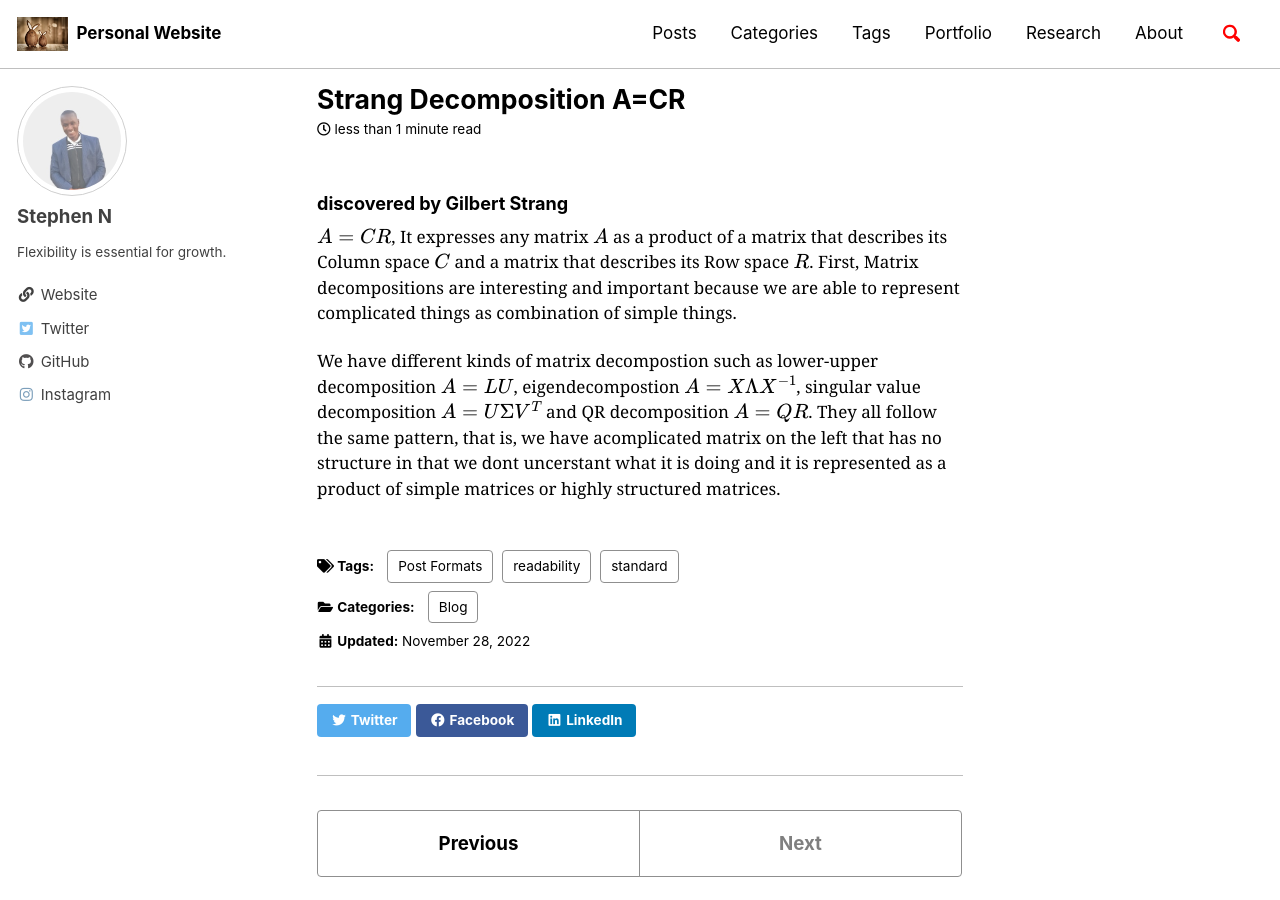
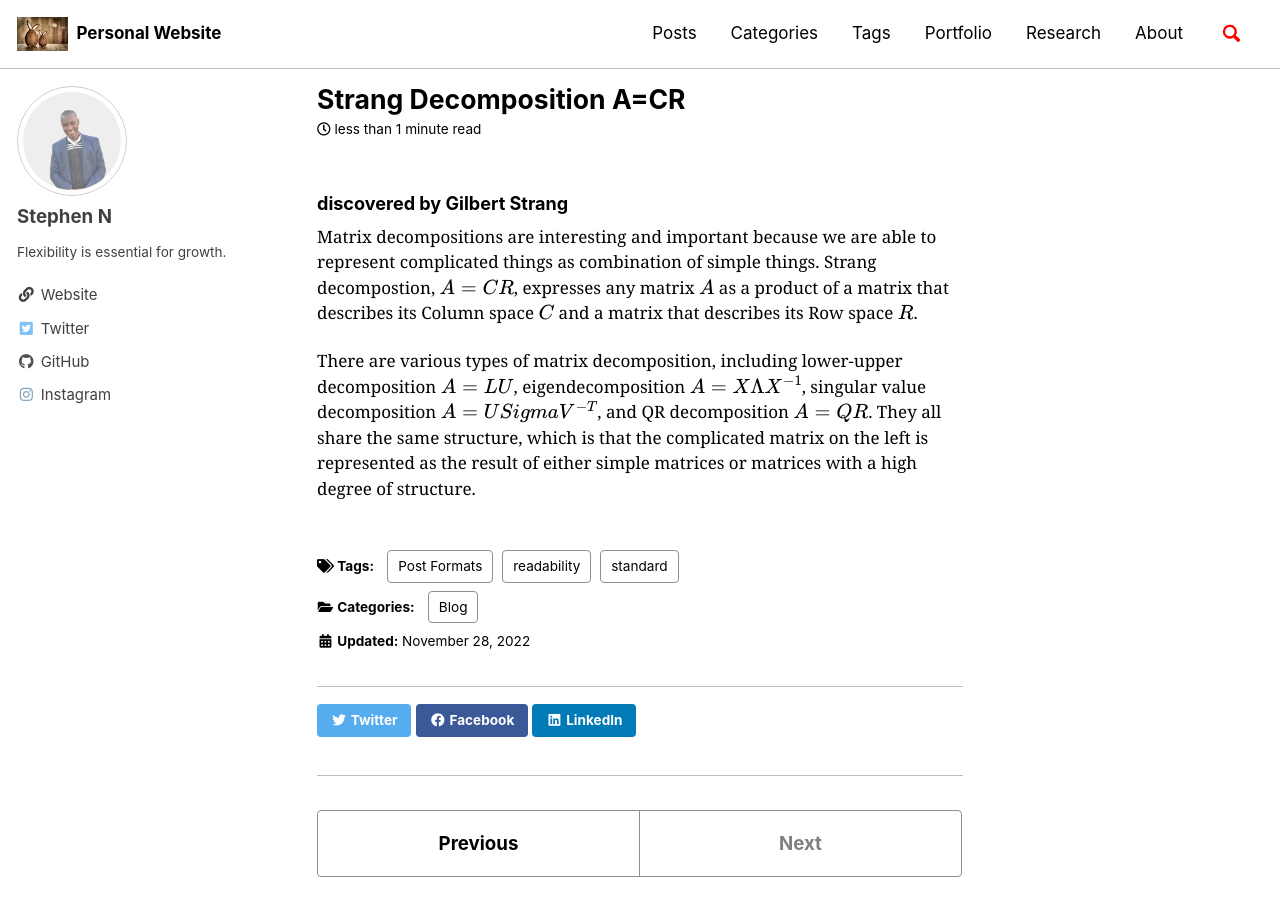
Before and after one commit to StephenNaboth/stephenNaboth.github.io, a Jekyll site: the page built from _posts/2022-11-28-strang-decomposition.md, in a window 1280 px wide and 900 px high. Built offline with Jekyll 4.4.1, drawn with Linux system fonts in a browser that asks for light colours; cached includes are drawn as plain includes; formulas are drawn with MathJax 3; a script that is not in the unit is left out; comment, search, counter and statistics services are not loaded.

Commit message:
add latex

```diff
--- a/_posts/2022-11-28-strang-decomposition.md
+++ b/_posts/2022-11-28-strang-decomposition.md
@@ -10,8 +10,6 @@
 ---
 
 #### discovered by Gilbert Strang
+Matrix decompositions are interesting and important because we are able to represent complicated things as combination of simple things. Strang decompostion, $$ A = CR $$, expresses any matrix $$A$$ as a product of a matrix that describes its Column space $$C$$ and a matrix that describes its Row space $$R$$.
 
-$$ A = CR $$, It expresses any matrix $$A$$ as a product of a matrix that describes its Column space $$C$$ and a matrix that describes its Row space $$R$$.
-First, Matrix decompositions are interesting and important because we are able to represent complicated things as combination of simple things.
-
-We have different kinds of matrix decompostion such as lower-upper decomposition $$A=LU$$, eigendecompostion $$A = X\Lambda X^{-1}$$, singular value decomposition $$A = U\Sigma V^{T}$$ and QR decomposition $$A=QR$$. They all follow the same pattern, that is, we have acomplicated matrix on the left that has no structure in that we dont uncerstant what it is doing and it is represented as a product of simple matrices or highly structured matrices.
+There are various types of matrix decomposition, including lower-upper decomposition $$A=LU$$, eigendecomposition $$A = X\Lambda X^{-1}$$, singular value decomposition $$A = USigma V^{-T}$$, and QR decomposition $$A=QR$$. They all share the same structure, which is that the complicated matrix on the left is represented as the result of either simple matrices or matrices with a high degree of structure.
```
